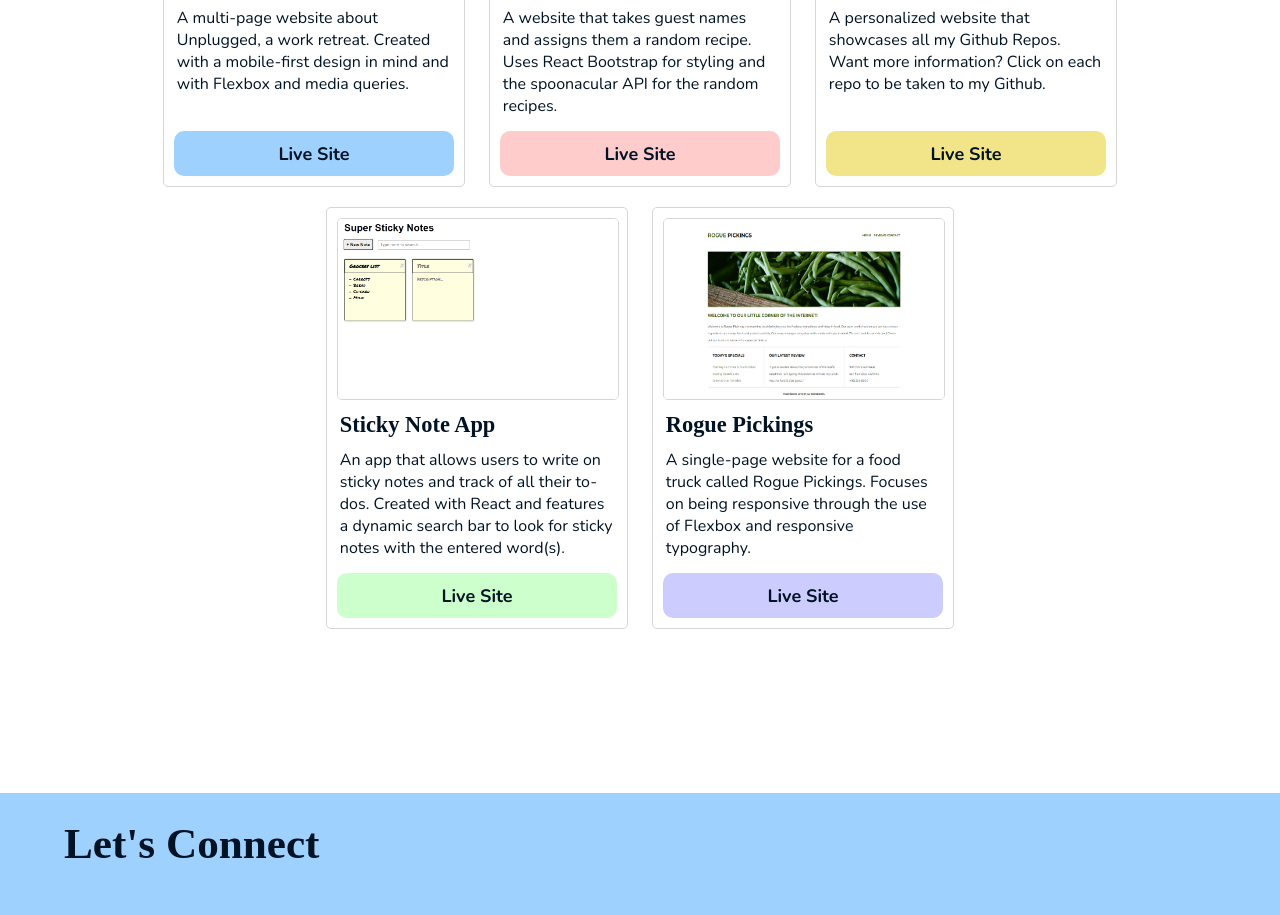
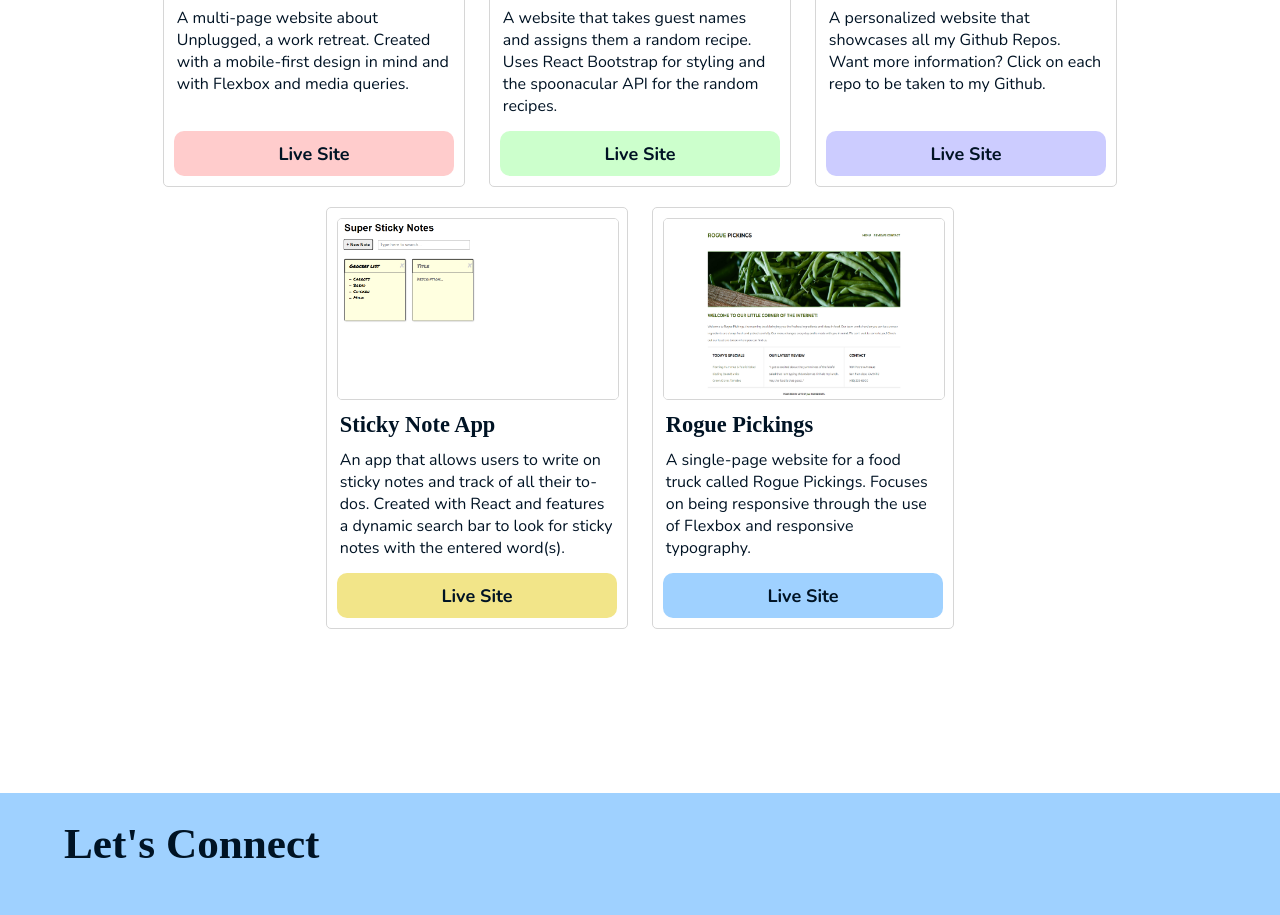
Before and after one commit to ang-riv/portfolio, a React (Create React App) app: page / in a window 1280 px wide. Shown: the part 2480-3395 px from the top of the page. Built offline with nearby package versions, Linux system fonts and the light colour scheme; a web font is replaced by a local one.

Commit message:
Condensed ProjectSection individual tab into into an array of objects

```diff
--- a/src/Imports.js
+++ b/src/Imports.js
@@ -1,4 +1,8 @@
-// file dedicated to svg imports to condense the icons component and global colors to stay consistent throughout the portfolio
+/* component dedicated to:
+-svg imports to condense the icons component
+-global colors to stay consistent throughout the portfolio
+- imgs for project tiles
+*/
 
 /*** INTRO SECTION SVGS***/
 //intro
@@ -41,11 +45,12 @@ export const globalColors = {
   blue: quotationColors(colors[4]),
 };
 
-// function to add colors to different sections
-export const addColors = (object) =>
-  Object.keys(object).forEach((key, val) => {
+// fcn to add colors to different sections
+export function addColors(object) {
+  return Object.keys(object).forEach((key, val) => {
     object[key].color = colors[val];
   });
+}
 
 /********** SVG OBJECTS ************/
 export const introPieces = {
--- a/src/ProjectsSection.js
+++ b/src/ProjectsSection.js
@@ -5,73 +5,64 @@ import rogue from "./assets/project-imgs/rogue-pickings.png";
 import gallery from "./assets/project-imgs/gh-gallery.png";
 import notes from "./assets/project-imgs/sticky-notes.png";
 import ProjectTile from "./ProjectTile.js";
-import { globalColors } from "./Imports.js";
+import { addColors } from "./Imports.js";
 
 const ProjectsSection = React.forwardRef((props, ref) => {
-  // individual project info + props
-  const project1Props = {
+  // individual project info
+  const projectInfo = [
+    {
       title: "Unplugged",
       description:
         "A multi-page website about Unplugged, a work retreat. Created with a mobile-first design in mind and with Flexbox and media queries.",
       img: unplugged,
-    color: globalColors.blue,
+      color: null,
       link: "https://ang-riv.github.io/unplugged/",
       imgAlt: "image preview of work retreat website",
-  };
-
-  const project2Props = {
+    },
+    {
       title: "Potluck Generator",
       description:
         "A website that takes guest names and assigns them a random recipe. Uses React Bootstrap for styling and the spoonacular API for the random recipes.",
       img: potluck,
-    color: globalColors.pink,
+      color: null,
       link: "",
       imgAlt: "image preview of potluck recipe generator website",
-  };
-
-  const project3Props = {
+    },
+    {
       title: "Github Repo Gallery",
       description:
         "A personalized website that showcases all my Github Repos. Want more information? Click on each repo to be taken to my Github.",
       img: gallery,
-    color: globalColors.yellow,
+      color: null,
       link: "https://ang-riv.github.io/gh-repo-gallery/",
       imgAlt: "image preview of github repo gallery",
-  };
-
-  const project4Props = {
+    },
+    {
       title: "Sticky Note App",
       description:
         "An app that allows users to write on sticky notes and track of all their to-dos. Created with React and features a dynamic search bar to look for sticky notes with the entered word(s).",
       img: notes,
-    color: globalColors.green,
+      color: null,
       imgAlt: "image preview of sticky note application",
-  };
-
-  const project5Props = {
+    },
+    {
       title: "Rogue Pickings",
       description:
         "A single-page website for a food truck called Rogue Pickings. Focuses on being responsive through the use of Flexbox and responsive typography.",
       img: rogue,
-    color: globalColors.purple,
+      color: null,
       link: "https://ang-riv.github.io/responsive-rouge-pickings/",
       imgAlt: "image preview of a website for a food truck",
-  };
-
-  const projectArr = [
-    project1Props,
-    project2Props,
-    project3Props,
-    project4Props,
-    project5Props,
+    },
   ];
 
+  addColors(projectInfo);
   return (
     <section ref={ref} style={{ height: "fit-content" }}>
       <h2>Projects</h2>
       <div className="project-content-wrapper">
         <div className="project-container">
-          {projectArr.map((project) => (
+          {projectInfo.map((project) => (
             <ProjectTile {...project} />
           ))}
         </div>
```
Lines whose indentation alone changed are shown as unchanged.
